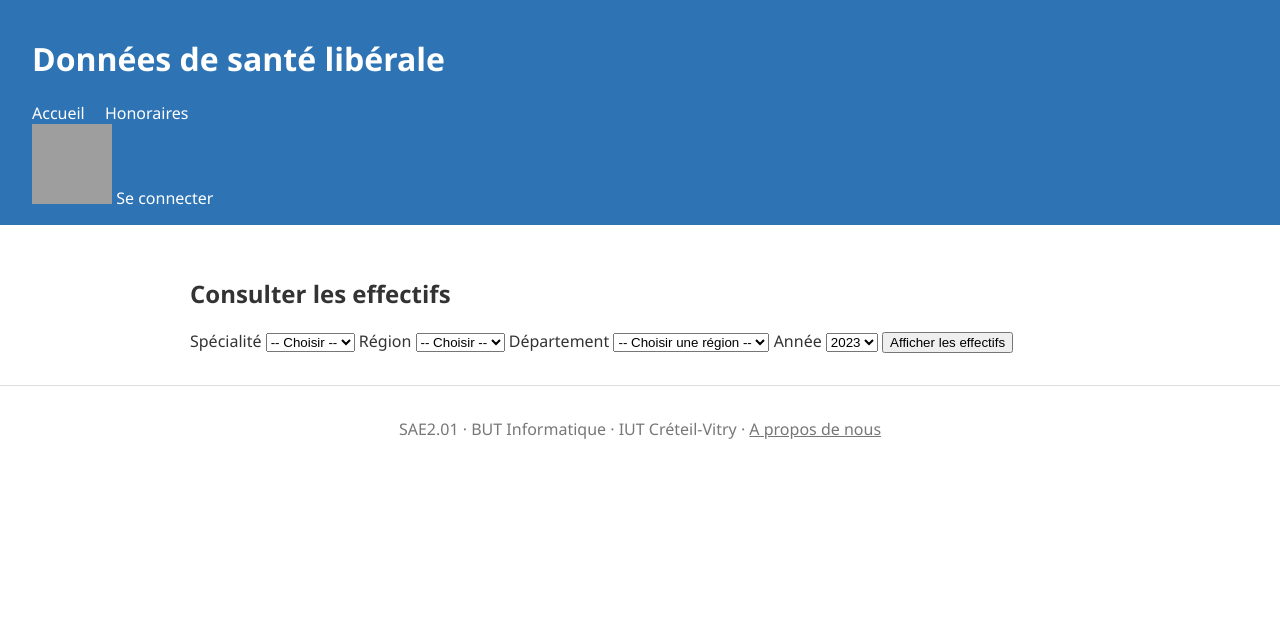
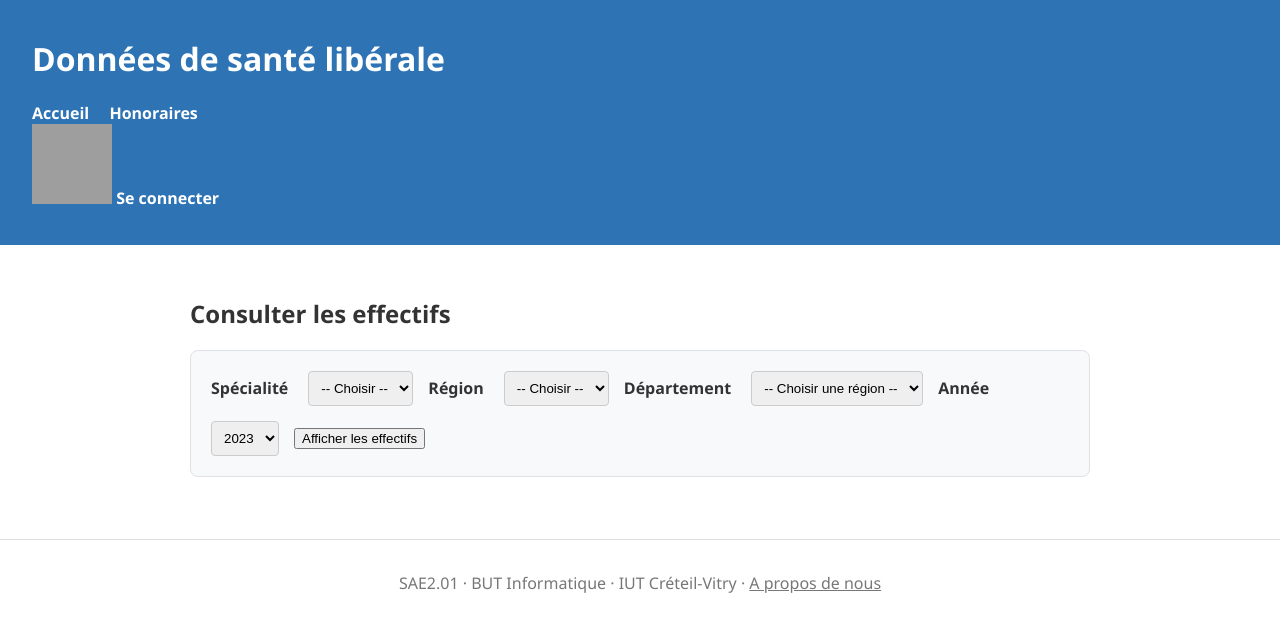
Before and after one commit to AG7dev/SAE201, a Flask app: page / in a window 1280 px wide. Shown: the top 632 px of the page. Run offline with Flask 3, Linux system fonts and the light colour scheme; data that the repository does not hold is empty; grey boxes are pictures that could not be loaded.

Commit message:
Ajout du css de la page honoraires

```diff
--- /dev/null
+++ b/static/css/honoraires.css
@@ -0,0 +1,59 @@
+/* Espacement global du formulaire */
+form {
+    background-color: #f8f9fa;
+    padding: 20px;
+    border-radius: 8px;
+    display: flex;
+    flex-wrap: wrap;
+    gap: 15px;
+    align-items: center;
+    margin-bottom: 30px;
+    border: 1px solid #dee2e6;
+}
+
+/* Style des labels et select */
+form label {
+    font-weight: bold;
+    margin-right: 5px;
+}
+
+form select {
+    padding: 8px;
+    border: 1px solid #ccc;
+    border-radius: 4px;
+}
+
+/* Style du tableau */
+table {
+    width: 100%;
+    border-collapse: collapse;
+    margin-top: 20px;
+    box-shadow: 0 2px 5px rgba(0,0,0,0.1);
+}
+
+table th, table td {
+    padding: 12px;
+    text-align: left;
+    border-bottom: 1px solid #ddd;
+}
+
+table th {
+    background-color: #3277B5;
+    color: white;
+}
+
+table tr:hover {
+    background-color: #f1f1f1;
+}
+
+/* Navigation */
+nav {
+    margin-bottom: 20px;
+}
+
+nav a {
+    margin-right: 15px;
+    text-decoration: none;
+    color: #3277B5;
+    font-weight: bold;
+}
--- a/templates/base.html
+++ b/templates/base.html
@@ -24,6 +24,7 @@
 
         <!-- Feuille de style principale du site -->
         <link rel="stylesheet" href="{{ url_for('static', filename='css/style.css') }}">
+        <link rel="stylesheet" href="{{ url_for('static', filename='css/honoraires.css') }}">
     </head>
 
     <body>
```
